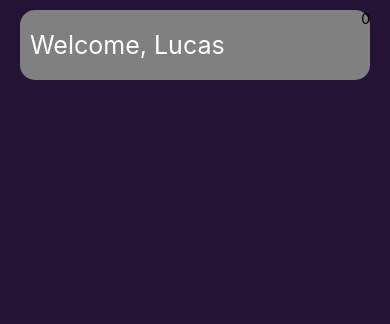
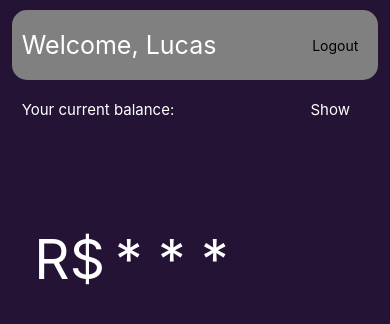
Before and after one commit to LucaFreire/minimalist-bank, a React Native app in the folder frontend/: screen /home in a window 390 px wide. Shown: the top 324 px of the page. Built offline with nearby package versions, Linux system fonts and the light colour scheme.

Commit message:
add: currencyData component

```diff
--- /dev/null
+++ b/frontend/src/components/currencyData.js
@@ -0,0 +1,50 @@
+import { useState } from "react"
+import { View, Text, StyleSheet, Pressable } from "react-native"
+
+
+export default function CurrencyData({ user }) {
+
+    const [show, setShow] = useState(false)
+
+    const toggleShow = () => {
+        setShow(!show)
+    }
+    return (
+        <View style={styles.main}>
+            <View>
+                <Text style={styles.headerText}>Your current balance:</Text>
+            </View>
+            <View style={{ justifyContent: "center", right: "120px", alignItems: "center", flexDirection: "row", gap: "10px" }}>
+                <Text style={styles.currencyText}>R$</Text>
+                <Text style={styles.currencyText}>{show ? user : "* * *"}</Text>
+            </View>
+            <View style={{ right: "30px", position: "fixed" }}>
+                <Pressable onPress={toggleShow}>
+                    <Text style={styles.headerText}>{show ? "Hide" : "Show"}</Text>
+                </Pressable>
+            </View>
+        </View>
+    )
+}
+
+
+const styles = StyleSheet.create({
+    main: {
+        flexDirection: "row",
+        justifyContent: "space-between",
+        alignContent: 'center',
+        marginTop: "10px",
+        height: "40%",
+        width: "94%",
+    },
+    headerText: {
+        fontSize: "15px",
+        color: "white",
+        padding: "10px"
+    },
+    currencyText: {
+        fontSize: "55px",
+        color: "white",
+        right: "30px"
+    }
+})
--- a/frontend/src/components/headerHome.js
+++ b/frontend/src/components/headerHome.js
@@ -7,8 +7,8 @@ export default function HeaderHome({ name }) {
             <View style={{justifyContent: "center"}}>
                 <Text style={styles.headerText}>Welcome, {name}</Text>
             </View>
-            <View>
-                <Text>0</Text>
+            <View style={{justifyContent: "center", padding: "20px"}}>
+                <Text>Logout</Text>
             </View>
         </View>
     )
@@ -23,7 +23,7 @@ const styles = StyleSheet.create({
         alignContent: 'center',
         marginTop: "10px",
         height: "70px",
-        width: 350,
+        width: "94%",
         borderRadius: '15px',
         backgroundColor: 'gray',
     },
--- a/frontend/src/pages/homePage/index.js
+++ b/frontend/src/pages/homePage/index.js
@@ -3,6 +3,7 @@ import { useCallback, useEffect, useState } from "react"
 import HeaderHome from "../../components/headerHome"
 
 import styles from "./style"
+import CurrencyData from "../../components/currencyData"
 
 export default function homePage(props) {
 
@@ -33,6 +34,7 @@ export default function homePage(props) {
     return (
         <View style={styles.main}>
             <HeaderHome name={"Lucas"} />
+            <CurrencyData user={"200"} />
         </View>
     )
 }
```
